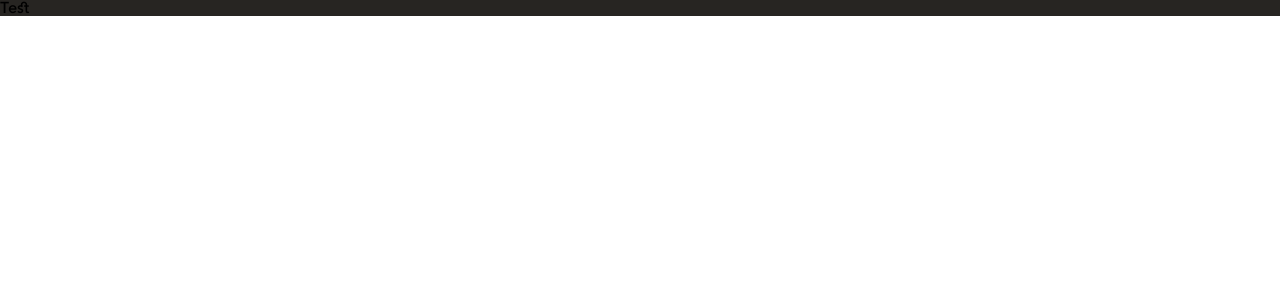
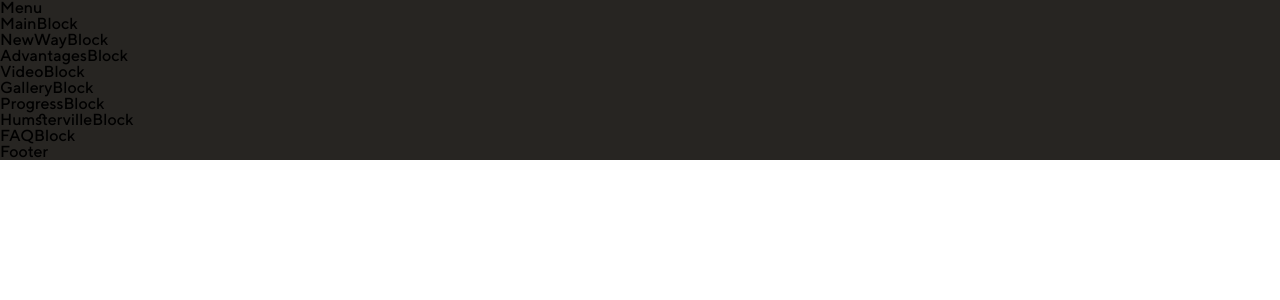
Before and after one commit to riddeclabs/hamsterpunk-landing, a React (Create React App) app: page / in a window 1280 px wide. Shown: the top 300 px of the page. Built offline with nearby package versions, Linux system fonts and the light colour scheme.

Commit message:
fix: add pages

```diff
--- /dev/null
+++ b/src/components/AnotherTestButton/index.tsx
@@ -0,0 +1,5 @@
+import React from 'react';
+
+export const AnotherTestButtonComponent = () => {
+  return <div>AdvantagesBlock</div>;
+};
--- /dev/null
+++ b/src/components/TestButton/index.tsx
@@ -0,0 +1,5 @@
+import React from 'react';
+
+export const TestButtonComponent = () => {
+  return <div>AdvantagesBlock</div>;
+};
--- a/src/pages/Home.tsx
+++ b/src/pages/Home.tsx
@@ -2,10 +2,34 @@ import React from 'react';
 
 import styled from 'styled-components';
 
+import { AdvantagesBlock } from './containers/AdvantagesBlock';
+import { FAQBlock } from './containers/FAQBlock';
+import { Footer } from './containers/Footer';
+import { GalleryBlock } from './containers/GalleryBlock';
+import { HumstervilleBlock } from './containers/HumstervilleBlock';
+import { MainBlock } from './containers/MainBlock';
+import { Menu } from './containers/Menu';
+import { NewWayBlock } from './containers/NewWayBlock';
+import { ProgressBlock } from './containers/ProgressBlock';
+import { VideoBlock } from './containers/VideoBlock';
+
 import { colors } from '../constants/variables';
 
 export const HomePage = () => {
-  return <Wrapper>Test</Wrapper>;
+  return (
+    <Wrapper>
+      <Menu />
+      <MainBlock />
+      <NewWayBlock />
+      <AdvantagesBlock />
+      <VideoBlock />
+      <GalleryBlock />
+      <ProgressBlock />
+      <HumstervilleBlock />
+      <FAQBlock />
+      <Footer />
+    </Wrapper>
+  );
 };
 
 const Wrapper = styled.div(() => ({
```
